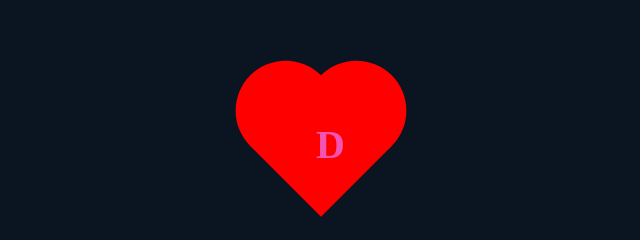
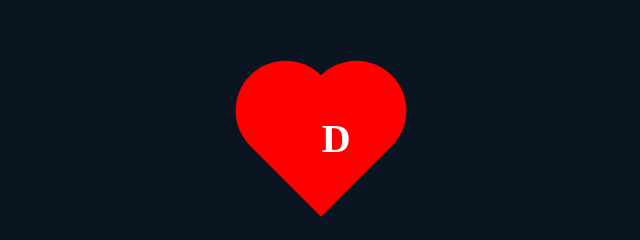
Before and after one commit to Yousefmo2005/joo, a plain HTML site: page index.html in a window 1280 px wide. Shown: the part 225-465 px from the top of the page, 319-959 px from the left. Drawn offline with Linux system fonts and the light colour scheme.

Commit message:
Update index.css

```diff
--- a/index.css
+++ b/index.css
@@ -48,7 +48,7 @@ h1{
 }
 
 h2{
-    color:rgba(241, 100, 216, 0.834) ;
+    color:white ;
     position: relative;
     z-index:1;
     transform: rotate(45deg);
@@ -56,7 +56,7 @@ h2{
     display: flex;
     justify-content: center;
     align-items: center;
-    left: 1vh;
+    left: 2vh;
     top: 4vh;
 }
 
```
